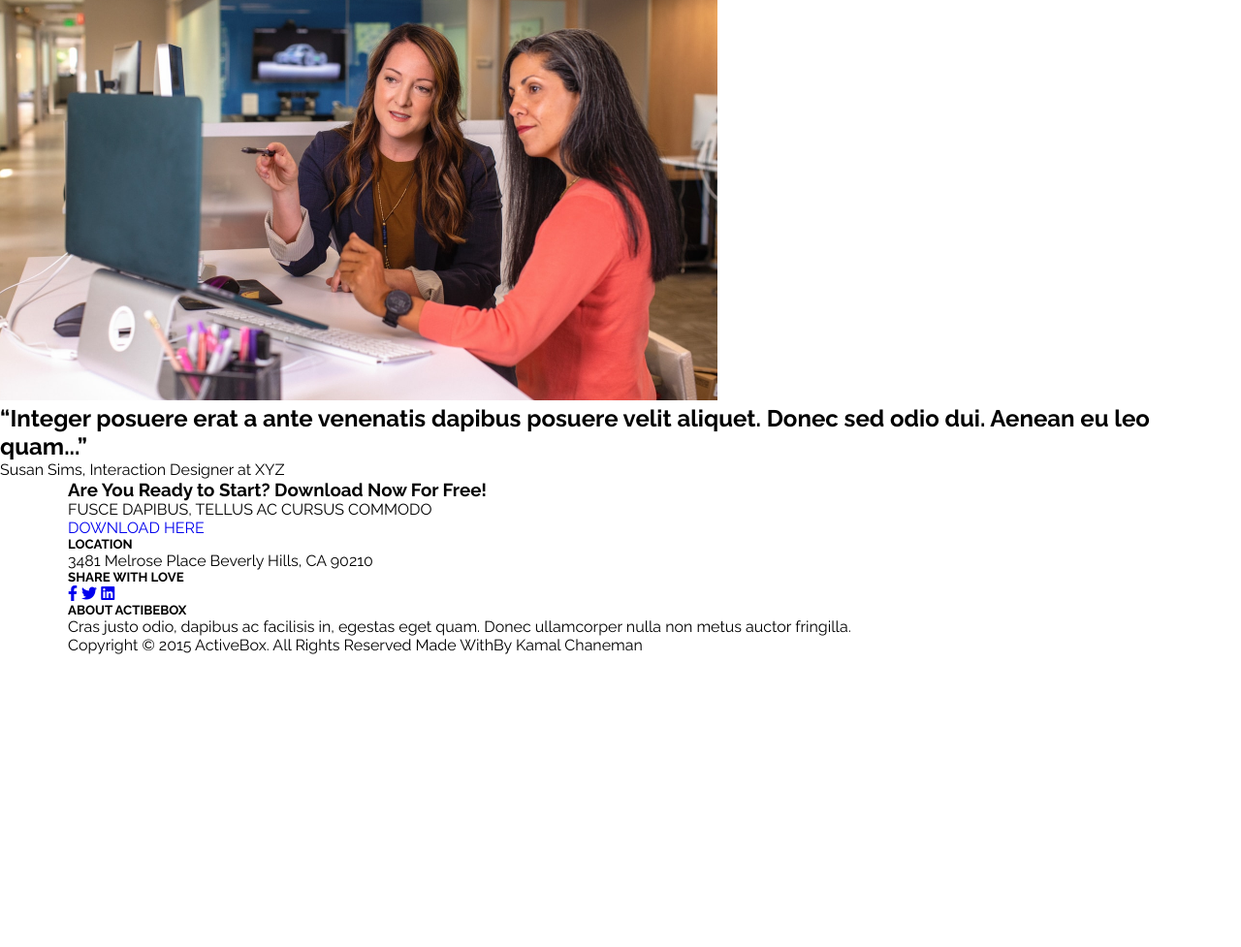
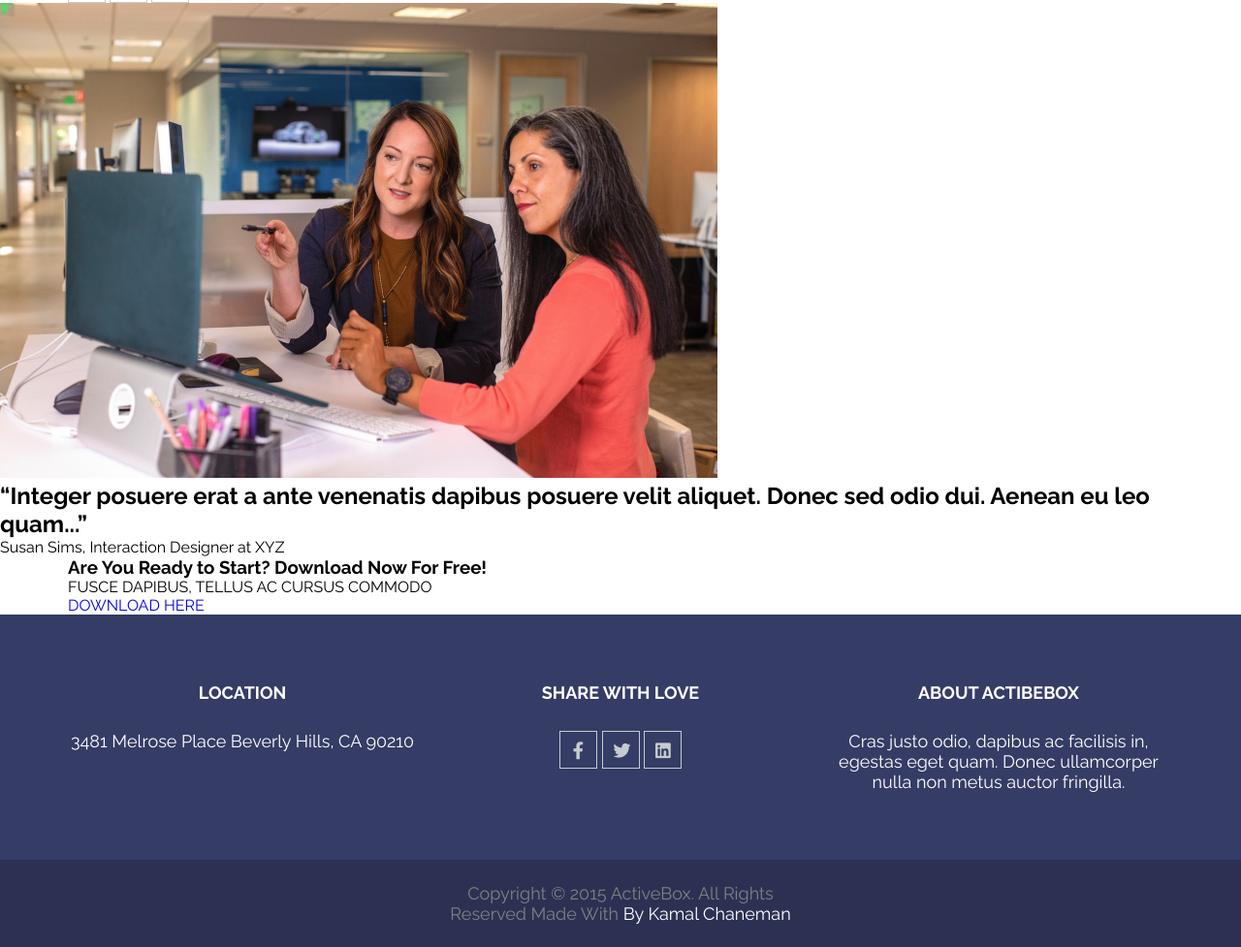
Before and after one commit to petrovskya/ACTIVEBox, a website built with Parcel: page src/index.html in a window 1280 px wide. Shown: the part 4236-5213 px from the top of the page at 97% size. Before the commit the page ends 4911 px from the top, so only its background shows below. Built offline with nearby package versions, Linux system fonts and the light colour scheme.

Commit message:
add footer

```diff
--- a/src/index.html
+++ b/src/index.html
@@ -312,7 +312,8 @@
     </div>
   </section>
 
-  <footer class="footer">
+  <footer>
+    <section class="footer">
       <div class="container">
         <div class="footer-wrap">
           <div class="footer-content">
@@ -331,13 +332,13 @@
                SHARE WITH LOVE
               </h5>
               <div class="footer-card-desc">
-              <a href="#">
+                <a href="https://www.facebook.com/" target="_blank">
                   <i class="fa-brands fa-facebook-f"></i>
                 </a>
-              <a href="#">
+                <a href="https://www.twitter.com/" target="_blank">
                   <i class="fa-brands fa-twitter"></i>
                 </a>
-              <a href="#">
+                <a href="https://ru.linkedin.com/" target="_blank">
                   <i class="fa-brands fa-linkedin"></i>
                 </a>
               </div>
@@ -353,13 +354,18 @@
               </div>
             </div>
           </div>
-        <div class="footer-copyright">
-          <p class="copyright">
-            Copyright © 2015 ActiveBox. All Rights Reserved Made With<span>By Kamal Chaneman</span>
+        </div>
+      </div>
+    </section>
+    <section class="copyright">
+      <div class="container">
+        <div class="copyright-wrap">
+          <p class="copyright-wrap-text">
+            Copyright © 2015 ActiveBox. All Rights Reserved Made With <span>By Kamal Chaneman</span>
           </p>
         </div>
       </div>
-    </div>
+    </section>
   </footer>
 </body>
 <script type='module' src="./js/index.js"></script>
--- /dev/null
+++ b/src/scss/copyright.scss
@@ -0,0 +1,22 @@
+.copyright {
+  background-color: $_dark-blue;
+  padding: 24px 0;
+}
+
+.copyright-wrap {
+  margin: 0 -15px;
+}
+.copyright-wrap-text {
+  width: 370px;
+  margin: 0 15px;
+  @include h5;
+  color: $_grey-copyright;
+  text-align: center;
+  margin: auto;
+  p {
+    display: block;
+  }
+  span {
+    color: $_white;
+  }
+}
--- a/src/scss/footer.scss
+++ b/src/scss/footer.scss
@@ -0,0 +1,81 @@
+.footer {
+  padding: 70px 0;
+  background-color: $_blue;
+  position: relative;
+}
+.container {
+}
+.footer-wrap {
+  display: flex;
+  justify-content: space-between;
+  margin: 0 -15px;
+  flex-direction: column;
+}
+.footer-content {
+  display: flex;
+  justify-content: space-between;
+}
+.footer-content-card {
+  margin: 0 15px;
+  width: 370px;
+  transition-duration: 0.3s;
+  &:hover {
+    background-color: $_dark-blue;
+    border-radius: 15px;
+    transform: translate(2px,2px);
+    transition: 0.3s;
+  }
+}
+.footer-card-title {
+  @include h5;
+  font-weight: 700;
+  text-align: center;
+  margin-bottom: 29px;
+  color: $_white;
+  transition-duration: 0.3s;
+  &:hover {
+    color: $_red;
+    transition: 0.3s;
+  }
+}
+.footer-card-desc {
+  @include h5;
+  text-align: center;
+  color: $_white;
+  transition-duration: 0.3s;
+  &:hover {
+    text-decoration: underline;
+    text-decoration-color: $_red;
+    transition: 0.3s;
+  }
+}
+i {
+  font-size: 18px;
+  border: 1px solid $_grey-social;
+  padding: 10px 11px;
+  width: 39px;
+  height: 39px;
+  color: $_grey-social;
+}
+
+.fa-facebook-f {
+  transition-duration: 0.4s;
+  &:hover {
+    color: $_blue-facebook;
+    transition: 0.6s;
+  }
+}
+.fa-twitter {
+  transition-duration: 0.4s;
+  &:hover {
+    color: $_light-blue-twitter;
+    transition: 0.6s;
+  }
+}
+.fa-linkedin {
+  transition-duration: 0.4s;
+  &:hover {
+    color: $_blue-linkedin;
+    transition: 0.6s;
+  }
+}
--- a/src/scss/index.scss
+++ b/src/scss/index.scss
@@ -8,6 +8,7 @@
 @import '../scss/testimonials.scss';
 @import '../scss/download.scss';
 @import '../scss/footer.scss';
+@import '../scss/copyright.scss';
 
 
 * {
```
Also changed, not shown: src/package.json (added, +18 -0 lines), 1 other file. Lines whose indentation alone changed are shown as unchanged.
